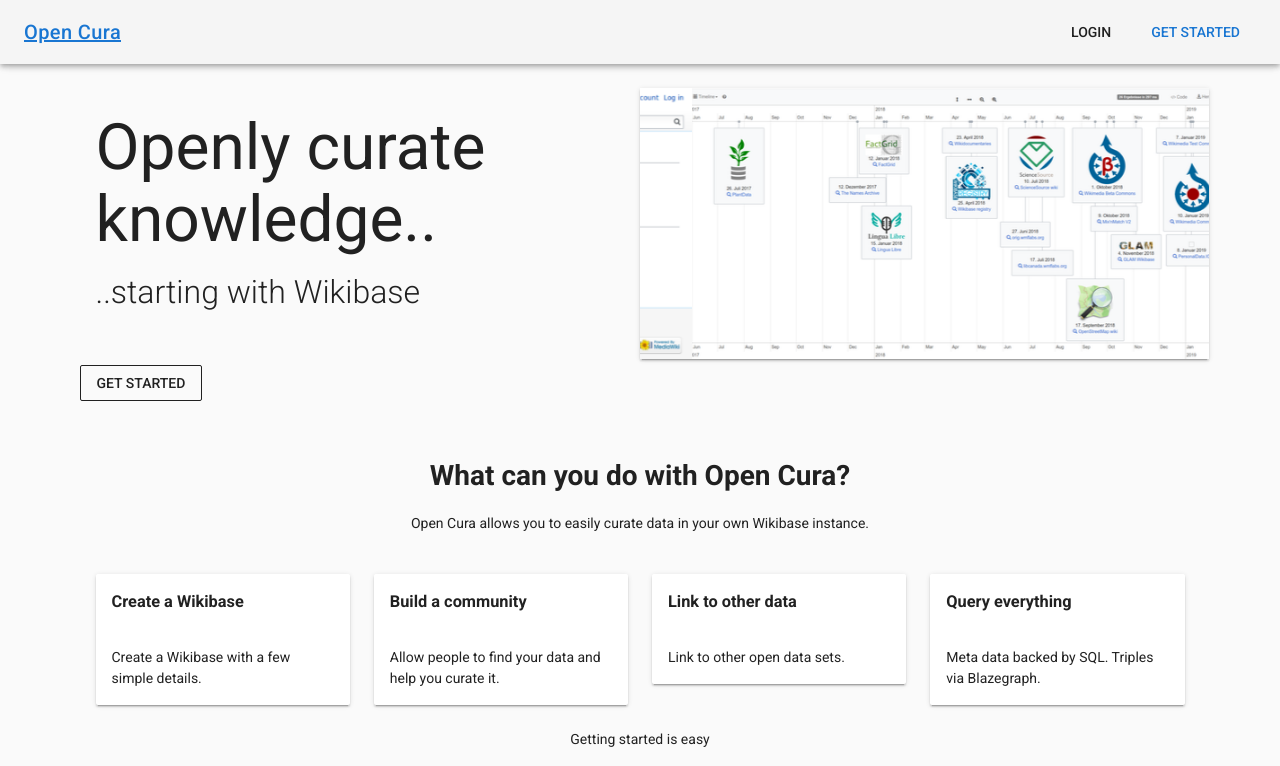
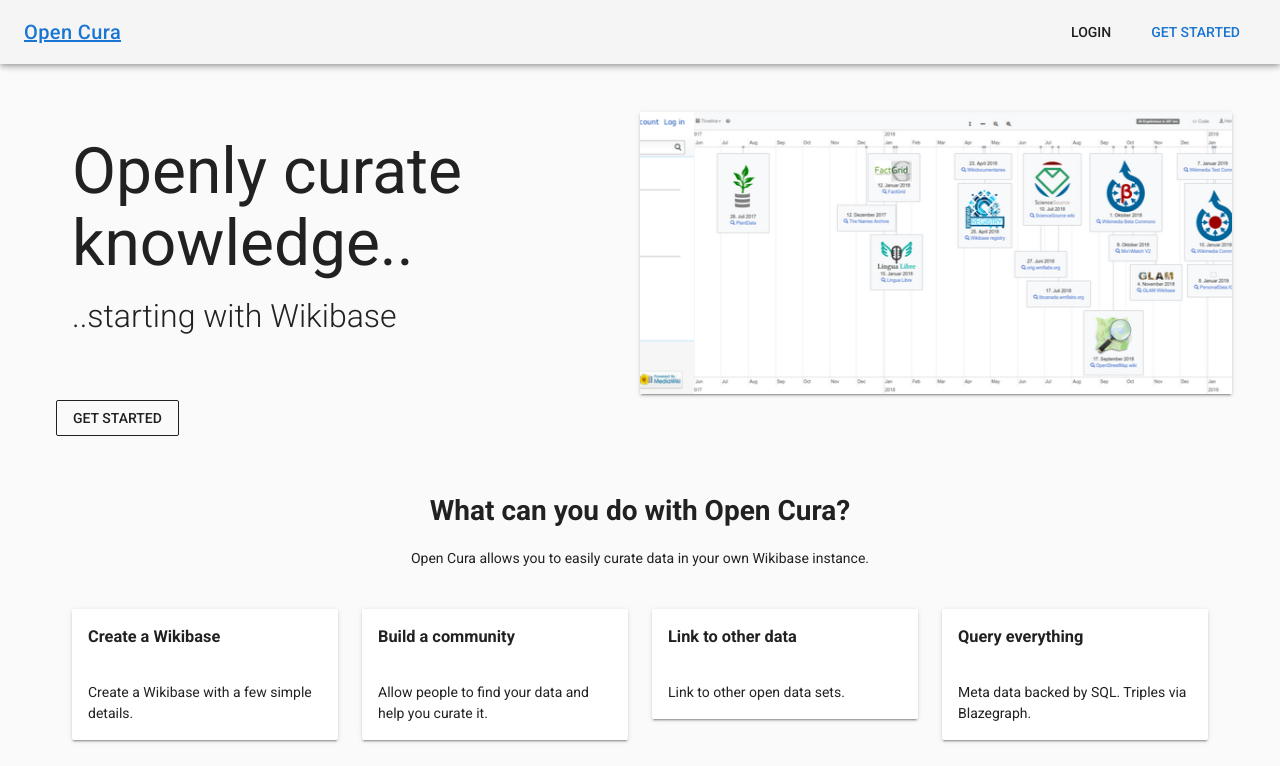
Before and after one commit to wbstack/ui, a Vue app in the folder src/: page / in a window 1280 px wide. Shown: the top 766 px of the page. Built offline with nearby package versions, Linux system fonts and the light colour scheme; no server answers.

Commit message:
ui, fix fluid containers

```diff
--- a/src/src/components/Features/GetStartedBanner.vue
+++ b/src/src/components/Features/GetStartedBanner.vue
@@ -1,8 +1,8 @@
 <template>
-  <v-container>
+  <v-container fluid>
     <v-layout>
       <v-flex xs6>
-        <v-container>
+        <v-container fluid>
           <v-layout column>
             <v-flex>
               <h1>Openly curate knowledge..</h1>
--- a/src/src/components/Features/WhatCanYouDo.vue
+++ b/src/src/components/Features/WhatCanYouDo.vue
@@ -1,5 +1,5 @@
 <template>
-  <v-container>
+  <v-container fluid>
     <v-layout column align-center>
       <v-flex>
         <h1>What can you do with Open Cura?</h1>
@@ -9,7 +9,7 @@
       </v-flex>
       <v-flex>
         <!-- START blocks side by side -->
-        <v-container grid-list-xl>
+        <v-container fluid grid-list-xl>
           <v-layout align-start justify-space-between>
             <v-flex xs3>
               <v-card>
--- a/src/src/components/Home.vue
+++ b/src/src/components/Home.vue
@@ -22,5 +22,5 @@
 }
 </script>
 
-<style scoped>
+<style>
 </style>
--- a/src/src/components/Home/LoggedIn.vue
+++ b/src/src/components/Home/LoggedIn.vue
@@ -88,6 +88,5 @@
 }
 </script>
 
-<style scoped>
-
+<style>
 </style>
--- a/src/src/components/Home/LoggedOut.vue
+++ b/src/src/components/Home/LoggedOut.vue
@@ -1,8 +1,12 @@
 <template>
-  <div class="wrapper">
-    <GetStartedBanner></GetStartedBanner>
-    <WhatCanYouDo></WhatCanYouDo>
-  </div>
+  <v-container fluid>
+    <v-layout>
+      <v-flex xs12>
+        <GetStartedBanner></GetStartedBanner>
+        <WhatCanYouDo></WhatCanYouDo>
+      </v-flex>
+    </v-layout>
+  </v-container>
 </template>
 
 <script>
@@ -21,5 +25,5 @@
 }
 </script>
 
-<style scoped>
+<style>
 </style>
```
